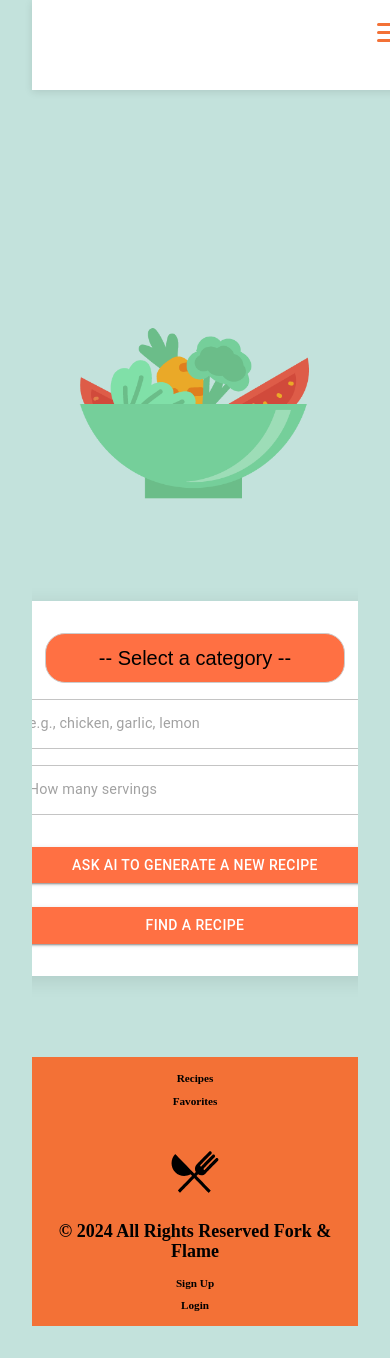
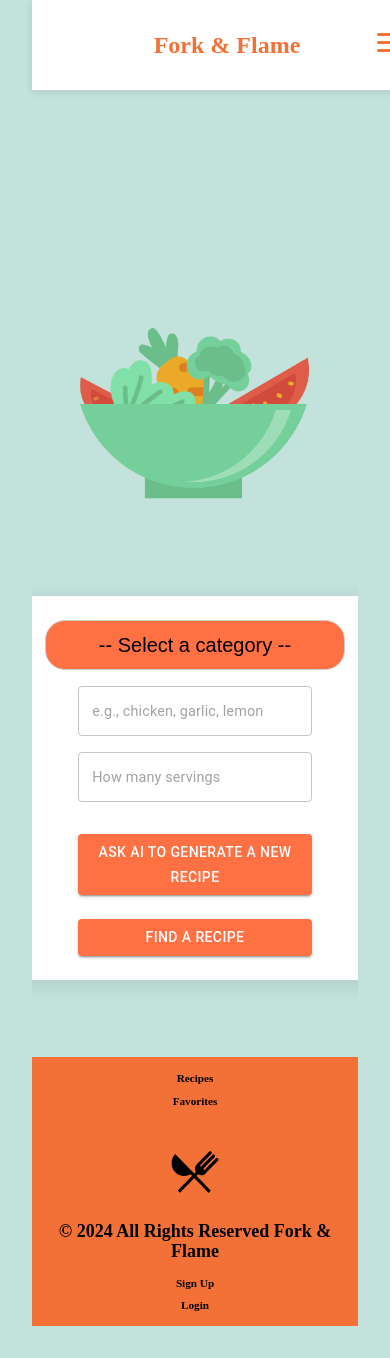
Before and after one commit to zackvalavanis/F-F-Frontend, a React (Vite) app: page / in a window 390 px wide. Built offline with nearby package versions, Linux system fonts and the light colour scheme.

Commit message:
added styling for mobile views

```diff
--- a/src/screens/Header/Navbar.css
+++ b/src/screens/Header/Navbar.css
@@ -54,7 +54,7 @@
   top: 50%;
   transform: translate(-50%, -50%);
   font-family: cursive;
-  font-size: 4rem;
+  font-size: 2rem;
   color: #f37136;
   text-align: center;
   cursor: pointer;
@@ -65,7 +65,7 @@
 
 /* Shrink font sizes on scroll */
 .navbar-scrolled .container-center {
-  font-size: 2.7rem;
+  font-size: 1rem;
 }
 
 .navbar-scrolled .container-left-side,
@@ -117,7 +117,7 @@
     font-size: 0.7rem;
   }
 
-  .container-center {
+  .container-center h1 {
     font-size: 1.5rem;
   }
 }
@@ -128,16 +128,17 @@
   /* Show hamburger */
   .mobile-hamburger {
     display: flex;
+    align-items: center;
+    margin-top: 10px;
   }
 
-  /* Dropdown menu */
+  /* Navbar links hidden by default */
   .navbar-links {
     display: none;
     flex-direction: column;
     align-items: center;
     width: 100%;
     background-color: #fff;
-    /* white dropdown */
     position: absolute;
     top: 70px;
     /* below navbar */
@@ -147,17 +148,19 @@
     z-index: 1500;
   }
 
+  /* Show when open */
   .navbar-links.open {
     display: flex;
   }
 
-  /* Left/right links stack */
+  /* Stack left/right links vertically */
   .container-left-side,
   .container-right-side {
+    flex-direction: column;
+    justify-content: flex-start;
     width: 100%;
-    text-align: center;
+    text-align: left;
     margin: 5px 0;
-    flex-wrap: wrap;
     gap: 8px;
     font-size: 0.8rem;
   }
@@ -165,11 +168,10 @@
   /* Center logo remains centered */
   .container-center {
     position: absolute;
-    /* stays fixed in center */
     left: 50%;
     top: 50%;
     transform: translate(-50%, -50%);
-    font-size: 2rem;
+    font-size: 1.5rem;
     margin: 0;
   }
 
--- a/src/screens/Header/Navbar.tsx
+++ b/src/screens/Header/Navbar.tsx
@@ -44,16 +44,18 @@ export function Navbar() {
           <h1 onClick={() => { navigate('/new-recipe'); setMenuOpen(false); }}>New Recipe</h1>
         </div>
 
-        <div className="container-center" onClick={() => { navigate('/'); setMenuOpen(false); }}>
-          Fork & Flame
-        </div>
-
         <div className="container-right-side">
           <h1 onClick={() => { navigate('/restaurants'); setMenuOpen(false); }}>Restaurants</h1>
           <h1 onClick={() => { navigate('/create-restaurant'); setMenuOpen(false); }}>New Restaurant</h1>
         </div>
       </div>
 
+      {/* Center brand */}
+      <div className="container-center" onClick={() => navigate('/')}>
+        <h1>Fork & Flame</h1>
+      </div>
+
+
       <div className="border-line"></div>
     </div>
   );
--- a/src/screens/LandingPage/LandingPage.css
+++ b/src/screens/LandingPage/LandingPage.css
@@ -126,7 +126,7 @@
   }
 
   .generate-new-recipe-container {
-    width: 90%;
+    width: 80%;
     padding: 0 1rem;
   }
 
--- a/src/screens/LandingPage/LandingPage.tsx
+++ b/src/screens/LandingPage/LandingPage.tsx
@@ -83,8 +83,15 @@ export function LandingPage() {
         )}
 
         {showSecond && (
-          <div className="second-animation-container">
-
+          <div className="second-animation-container"
+            style={{
+              display: 'flex',
+              flexDirection: 'column',
+              alignItems: 'center',
+              justifyContent: 'center',
+              minHeight: '90vh',   // take full height
+              width: '100%',
+            }}>
 
             <Player
               autoplay
@@ -110,19 +117,27 @@ export function LandingPage() {
                 display: 'flex',
                 alignItems: 'center',
                 justifyContent: 'center',
-                width: '500px'
+                width: {
+                  xs: '350px',   // extra small screens (mobile)
+                  sm: '400px', // small screens
+                  md: '500px', // medium screens and up
+                },
               }}
             >
               <Paper
                 elevation={7}
                 sx={{
                   display: 'flex',
-                  p: 4,
+                  p: 3,
                   width: '100%',
                   justifyContent: 'center',
                   alignItems: 'center',
                   borderRadius: 3,
                   boxShadow: '0px 4px 20px rgba(0,0,0,0.1)',
+                  flexDirection: {
+                    xs: 'column', // stack children vertically on mobile
+                    sm: 'row',    // row layout on larger screens
+                  },
                 }}
               >
                 <form className='generate-new-recipe-container' onSubmit={handleRecipeGenerator}>
--- a/src/screens/Recipes/Recipes.css
+++ b/src/screens/Recipes/Recipes.css
@@ -1,12 +1,12 @@
+/* Base styles (desktop) */
 .recipes-page-container {
   display: flex;
   flex-direction: column;
   align-items: center;
-  /* push everything below the navbar */
   padding-top: 180px;
-  /* match your navbar height */
+  /* push content below navbar */
   width: 100%;
-  height: 120rem
+  min-height: 120rem;
 }
 
 .recipe-container {
@@ -14,6 +14,8 @@
   justify-content: center;
   align-items: center;
   gap: 20px;
+  flex-wrap: wrap;
+  /* allow wrapping on smaller screens */
 }
 
 .recipe-top-container {
@@ -30,7 +32,9 @@
   display: flex;
   justify-content: center;
   align-items: center;
-  gap: 10px
+  gap: 10px;
+  flex-wrap: wrap;
+  /* allow wrapping on mobile */
 }
 
 #category {
@@ -41,3 +45,34 @@
   height: 40px;
   font-size: 20px;
 }
+
+/* Mobile adjustments */
+@media (max-width: 480px) {
+  .recipes-page-container {
+    padding-top: 120px;
+    /* smaller navbar on mobile? */
+  }
+
+  .recipe-container {
+    flex-direction: column;
+    /* stack recipes vertically */
+    gap: 15px;
+  }
+
+  .recipe-top-container {
+    margin: 20px;
+    gap: 3px;
+  }
+
+  .search-recipes {
+    flex-direction: column;
+    gap: 8px;
+  }
+
+  #category {
+    width: 90%;
+    /* responsive width for mobile */
+    font-size: 16px;
+    height: 35px;
+  }
+}
--- a/src/screens/Recipes/Recipes.tsx
+++ b/src/screens/Recipes/Recipes.tsx
@@ -205,9 +205,11 @@ export function Recipes() {
         className='recipe-container'
         style={{
           display: 'grid',
-          gridTemplateColumns: 'repeat(4, 1fr)', // 3 columns
+          gridTemplateColumns: 'repeat(auto-fit, minmax(250px, 1fr))',
           gridAutoRows: 'auto',
-          gap: '5.5rem',
+          gap: '2rem', // smaller gap for mobile
+          width: '100%',
+          justifyItems: 'center', // center cards
         }}
       >
         {currentRecipes.map((recipe) => (
```
